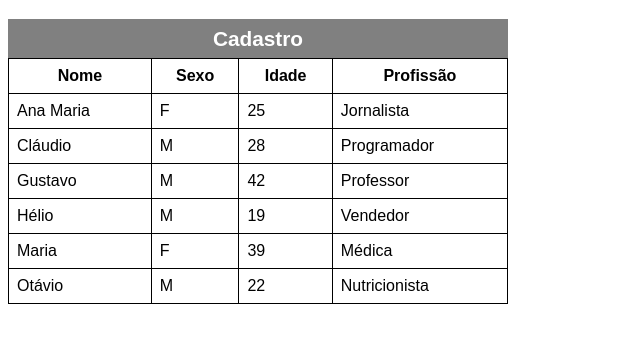
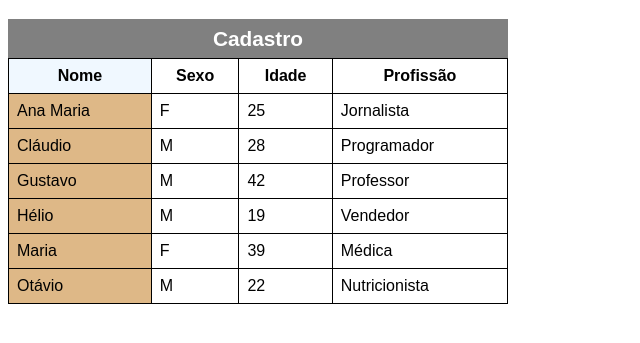
Before and after one commit to fabiodobeck/HTML-CSS, a plain HTML site: page Exercícios/ex023/tabela005.html in a window 1280 px wide. Shown: the part 61-404 px from the top of the page, without its empty margins (0-640 px from the left). Drawn offline with Linux system fonts and the light colour scheme.

Commit message:
Update tabela005.html

```diff
--- a/Exercícios/ex023/tabela005.html
+++ b/Exercícios/ex023/tabela005.html
@@ -26,15 +26,24 @@
             border: 1px solid black;
             padding: 8px;
         }
+        col.cnome{
+            background-color: burlywood;
+        }
     </Style>
 </head>
 <body>
     <h1>Exercícios de tabela</h1>
 
     <table>
+        <colgroup>
+            <col class="cnome">
+            <col class="csexo">
+            <col class="cidade">
+            <col class="cprofissao">
+        </colgroup>
         <tr>
             <caption>Cadastro</caption>
-            <th scope="col">Nome</th>
+            <th scope="col" style="background-color: aliceblue;">Nome</th>
             <th scope="col">Sexo</th>
             <th scope="col">Idade</th>
             <th scope="col">Profissão</th>
```
